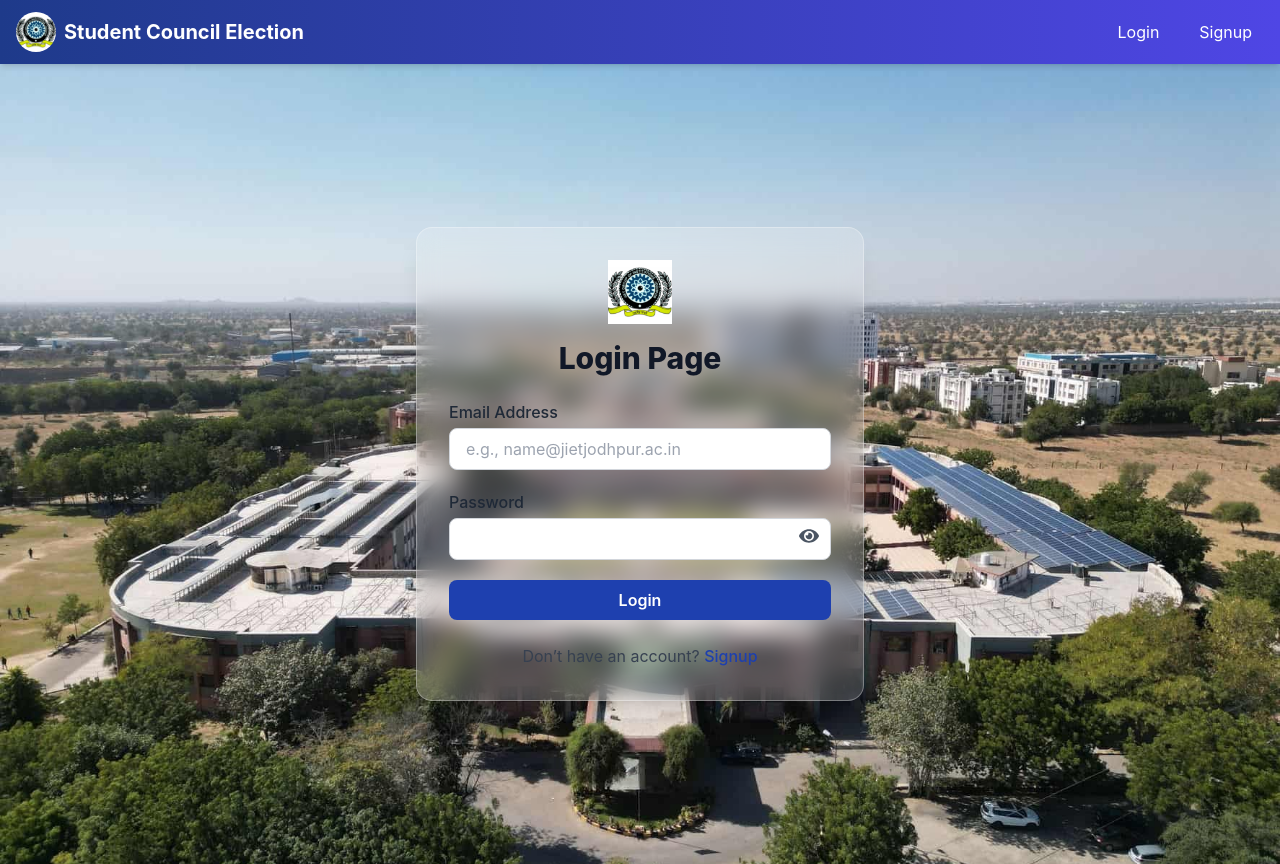
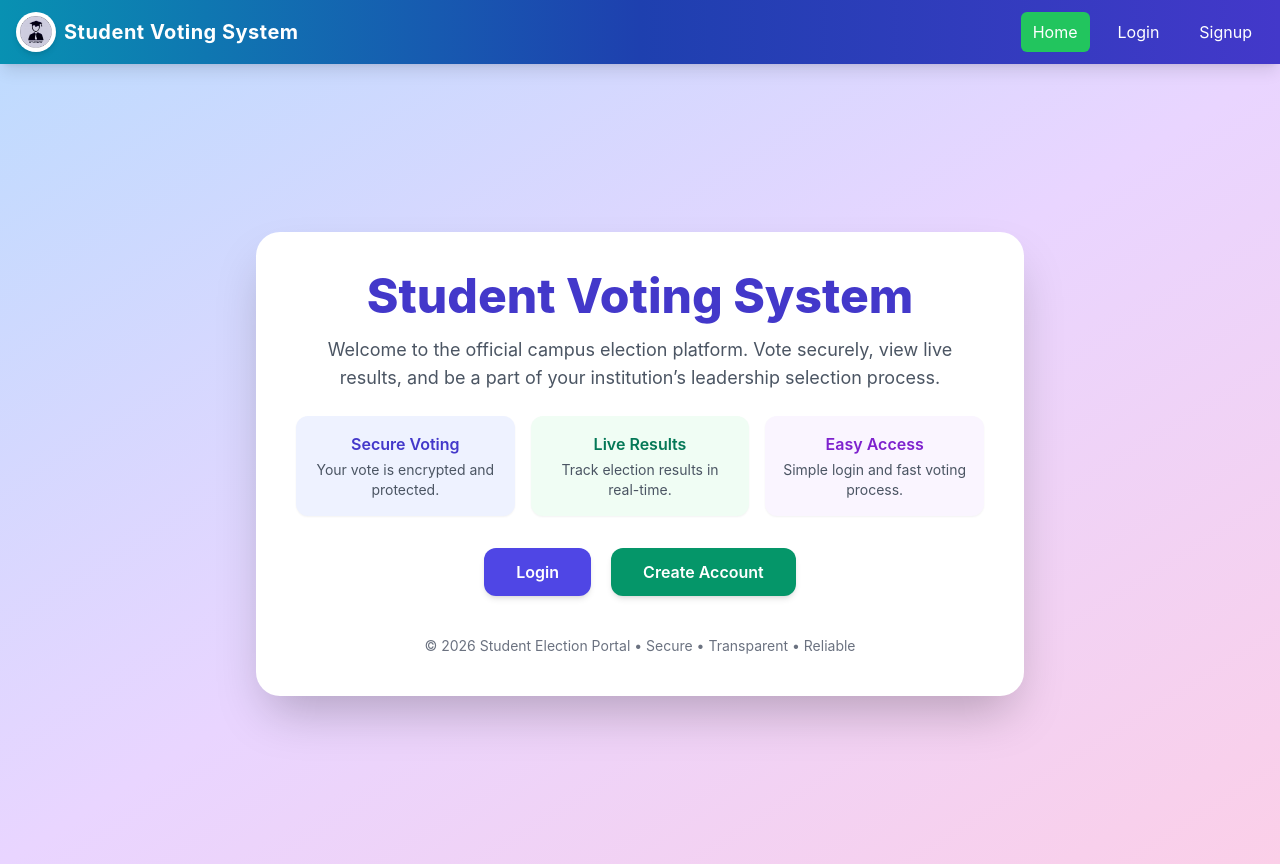
Before and after one commit to nikhilranjan01/election, a React (Vite) app in the folder frontend/: page / in a window 1280 px wide. Built offline with nearby package versions, Linux system fonts and the light colour scheme.

Commit message:
New Update

```diff
--- a/frontend/src/App.jsx
+++ b/frontend/src/App.jsx
@@ -2,7 +2,8 @@ import { Routes, Route } from "react-router-dom";
 import Navbar from "./components/Navbar";
 import Login from "./components/Login";
 import Signup from "./components/Signup";
-import Dashboard from "./components/Dashboard";
+import Greeting from "./components/Greeting";
+import StudentDashboard from "./components/StudentDashboard";
 import AdminDashboard from "./components/AdminDashboard";
 import ProtectedRoute from "./components/ProtectedRoute";
 import { useAuth } from "./context/AuthContext";
@@ -15,6 +16,7 @@ function App() {
     <>
       <Navbar />
       <Routes>
+        <Route path="/" element={<Greeting />} />
         <Route path="/" element={<Login />} />
         <Route path="/login" element={<Login />} />
         <Route path="/signup" element={<Signup />} />
@@ -23,7 +25,7 @@ function App() {
           path="/dashboard"
           element={
             <ProtectedRoute role="student">
-              <Dashboard />
+              <StudentDashboard />
             </ProtectedRoute>
           }
         />
--- a/frontend/src/components/AdminDashboard.jsx
+++ b/frontend/src/components/AdminDashboard.jsx
@@ -81,7 +81,6 @@ const AdminDashboard = () => {
   };
 
   // ================= DELETE RESULT (FRONTEND ONLY) =================
-  // NOTE: Backend API nahi hai to sirf UI se remove hoga
   const deleteResult = (indexToDelete) => {
     const updated = results.filter((_, i) => i !== indexToDelete);
     setResults(updated);
@@ -89,8 +88,8 @@ const AdminDashboard = () => {
 
   return (
     <div
-      className="min-h-screen bg-cover bg-center pt-24"
-      style={{ backgroundImage: "url('/images/background.jpeg')" }}
+      className="min-h-screen pt-24
+  bg-gradient-to-br from-blue-100 via-indigo-200 to-purple-200"
     >
       <div className="backdrop-blur-md bg-white bg-opacity-70 max-w-5xl mx-auto p-6 rounded-2xl shadow-xl">
 
--- a/frontend/src/components/AdminNomineeForm.jsx
+++ b/frontend/src/components/AdminNomineeForm.jsx
@@ -40,7 +40,8 @@ function AdminNomineeForm({ setNominees }) {
   };
 
   return (
-    <div className="bg-white/80 backdrop-blur-sm p-6 rounded-xl shadow-lg border border-gray-200 mb-10">
+    <div className="bg-white p-6 rounded-xl shadow-xl border border-gray-200 mb-10">
+
       <h3 className="text-2xl font-semibold text-gray-800 mb-6">
         Add New Nominee
       </h3>
--- a/frontend/src/components/Greeting.jsx
+++ b/frontend/src/components/Greeting.jsx
@@ -1,48 +1,84 @@
-import React from "react";
+// import React from "react";
 import { useNavigate } from "react-router-dom";
 
 function Greeting() {
   const navigate = useNavigate();
 
   return (
-    <div
-      className="min-h-screen bg-gray-100 bg-cover bg-center"
-      style={{
-        backgroundImage: `url('/images/background.jpeg')`, // corrected path
-        backgroundAttachment: "fixed",
-      }}
-    >
-      {/* Blur Overlay */}
-      <div className="min-h-screen backdrop-blur-sm bg-white/30 flex items-center justify-center px-4">
+    <div className="min-h-screen flex items-center justify-center px-4
+    bg-gradient-to-br from-blue-200 via-purple-200 to-pink-200">
 
-        {/* Main Card */}
-        <div className="text-center p-8 bg-white/80 rounded-xl shadow-xl backdrop-blur-md max-w-lg w-full">
+      {/* MAIN CONTAINER */}
+      <div className="bg-white rounded-3xl shadow-2xl p-10 max-w-3xl w-full text-center">
 
-          <h1 className="text-4xl font-bold text-indigo-700 mb-6">
-            Welcome to JIET Student Council Election
+        {/* TITLE */}
+        <h1 className="text-5xl font-extrabold text-indigo-700 mb-4">
+          Student Voting System
         </h1>
 
-          <p className="text-lg text-gray-700 mb-8">
-            Please choose an option to get started.
+        {/* SUBTITLE */}
+        <p className="text-gray-600 text-lg mb-6">
+          Welcome to the official campus election platform.
+          Vote securely, view live results, and be a part of your
+          institution’s leadership selection process.
         </p>
 
-          <div className="flex justify-center space-x-4">
+        {/* FEATURE BOXES */}
+        <div className="grid grid-cols-1 sm:grid-cols-3 gap-4 mb-8">
+
+          <div className="bg-indigo-50 p-4 rounded-xl shadow-sm">
+            <h3 className="font-semibold text-indigo-700 mb-1">
+              Secure Voting
+            </h3>
+            <p className="text-sm text-gray-600">
+              Your vote is encrypted and protected.
+            </p>
+          </div>
+
+          <div className="bg-green-50 p-4 rounded-xl shadow-sm">
+            <h3 className="font-semibold text-green-700 mb-1">
+              Live Results
+            </h3>
+            <p className="text-sm text-gray-600">
+              Track election results in real-time.
+            </p>
+          </div>
+
+          <div className="bg-purple-50 p-4 rounded-xl shadow-sm">
+            <h3 className="font-semibold text-purple-700 mb-1">
+              Easy Access
+            </h3>
+            <p className="text-sm text-gray-600">
+              Simple login and fast voting process.
+            </p>
+          </div>
+
+        </div>
+
+        {/* BUTTONS */}
+        <div className="flex flex-col sm:flex-row gap-5 justify-center">
+
           <button
             onClick={() => navigate("/login")}
-              className="bg-indigo-600 text-white px-6 py-3 rounded-lg hover:bg-indigo-700 transition shadow-md"
+            className="px-8 py-3 rounded-xl bg-indigo-600 text-white font-semibold hover:bg-indigo-700 transition shadow-md"
           >
             Login
           </button>
 
           <button
             onClick={() => navigate("/signup")}
-              className="bg-green-600 text-white px-6 py-3 rounded-lg hover:bg-green-700 transition shadow-md"
+            className="px-8 py-3 rounded-xl bg-green-600 text-white font-semibold hover:bg-green-700 transition shadow-md"
           >
-              Sign Up
+            Create Account
           </button>
+
         </div>
 
-        </div>
+        {/* FOOTER TEXT */}
+        <p className="mt-10 text-sm text-gray-500">
+          © 2026 Student Election Portal • Secure • Transparent • Reliable
+        </p>
+
       </div>
     </div>
   );
--- a/frontend/src/components/Login.jsx
+++ b/frontend/src/components/Login.jsx
@@ -38,13 +38,15 @@ const Login = () => {
 
 return (
   <div
-      className="min-h-screen flex items-center justify-center bg-cover bg-center px-4"
-      style={{ backgroundImage: "url('/images/background.jpeg')" }}
+    className="min-h-screen flex items-center justify-center px-4
+    bg-gradient-to-br from-indigo-600 via-purple-600 to-pink-500"
   >
-      <div className="bg-white/20 backdrop-blur-md p-8 rounded-2xl shadow-xl w-full max-w-md border border-white/30">
+    {/* CARD */}
+    <div className="bg-white p-8 rounded-2xl shadow-2xl w-full max-w-md">
+
       {/* Logo */}
       <div className="flex justify-center mb-4">
-          <img src="/images/jiet-logo.png" alt="Logo" className="h-16 w-16" />
+        <img src="/vite.jpg" alt="Logo" className="h-16 w-16" />
       </div>
 
       <h2 className="text-3xl font-extrabold text-center text-gray-900 mb-6">
--- a/frontend/src/components/Navbar.jsx
+++ b/frontend/src/components/Navbar.jsx
@@ -1,10 +1,162 @@
+// import React, { useState } from "react";
+// import { Link, useNavigate, useLocation } from "react-router-dom";
+// import { useAuth } from "../context/AuthContext";
+
+// function Navbar() {
+//   const [isOpen, setIsOpen] = useState(false);
+//   const navigate = useNavigate();
+//   const location = useLocation(); // current path
+
+//   const { token, role, logout } = useAuth();
+
+//   // safe login check
+//   const isLoggedIn =
+//     token && token !== "null" && token !== "undefined";
+
+//   const handleLogout = () => {
+//     logout();
+//     navigate("/login");
+//   };
+
+//   const isAdmin = role === "admin";
+
+//   // active page checks
+//   const isLoginPage = location.pathname === "/login";
+//   const isSignupPage = location.pathname === "/signup";
+
+//   return (
+//     <nav className="bg-gradient-to-r from-cyan-600 via-blue-600 to-indigo-700 text-white shadow-lg sticky top-0 z-50">
+//       <div className="max-w-7xl mx-auto px-4">
+//         <div className="flex justify-between h-16 items-center">
+
+//           {/* LOGO + TITLE */}
+//           <div className="flex items-center">
+//             <img
+//               src="/vite.jpg"
+//               alt="Logo"
+//               className="h-10 w-10 mr-2 rounded-full shadow-md"
+//             />
+//             <h1 className="text-lg md:text-xl font-bold tracking-wide">
+//               Student Voting System
+//             </h1>
+//           </div>
+
+//           {/* DESKTOP MENU */}
+//           <div className="hidden md:flex items-center space-x-4">
+
+//             {isLoggedIn && (
+//               <Link
+//                 to={isAdmin ? "/admin-dashboard" : "/dashboard"}
+//                 className="hover:bg-white/20 px-3 py-2 rounded-md transition"
+//               >
+//                 {isAdmin ? "Admin Dashboard" : "Student Dashboard"}
+//               </Link>
+//             )}
+
+//             {isLoggedIn ? (
+//               <button
+//                 onClick={handleLogout}
+//                 className="bg-red-500 hover:bg-red-600 px-3 py-2 rounded-md transition"
+//               >
+//                 Logout
+//               </button>
+//             ) : (
+//               <>
+//                 {/* LOGIN */}
+//                 <Link
+//                   to="/login"
+//                   className={`px-3 py-2 rounded-md transition
+//                     ${
+//                       isLoginPage
+//                         ? "bg-green-500"
+//                         : "hover:bg-white/20"
+//                     }`}
+//                 >
+//                   Login
+//                 </Link>
+
+//                 {/* SIGNUP */}
+//                 <Link
+//                   to="/signup"
+//                   className={`px-3 py-2 rounded-md transition
+//                     ${
+//                       isSignupPage
+//                         ? "bg-green-500"
+//                         : "hover:bg-white/20"
+//                     }`}
+//                 >
+//                   Signup
+//                 </Link>
+//               </>
+//             )}
+//           </div>
+
+//           {/* MOBILE BUTTON */}
+//           <div className="md:hidden">
+//             <button onClick={() => setIsOpen(!isOpen)} className="text-2xl">
+//               ☰
+//             </button>
+//           </div>
+//         </div>
+//       </div>
+
+//       {/* MOBILE DROPDOWN */}
+//       {isOpen && (
+//         <div className="md:hidden bg-gradient-to-b from-blue-700 to-indigo-800 px-3 py-2 space-y-2">
+
+//           {isLoggedIn && (
+//             <Link
+//               to={isAdmin ? "/admin-dashboard" : "/dashboard"}
+//               className="block hover:bg-white/20 px-3 py-2 rounded-md"
+//             >
+//               {isAdmin ? "Admin Dashboard" : "Student Dashboard"}
+//             </Link>
+//           )}
+
+//           {isLoggedIn ? (
+//             <button
+//               onClick={handleLogout}
+//               className="w-full text-left bg-red-500 px-3 py-2 rounded-md"
+//             >
+//               Logout
+//             </button>
+//           ) : (
+//             <>
+//               <Link
+//                 to="/login"
+//                 className={`block px-3 py-2 rounded-md
+//                   ${isLoginPage ? "bg-green-500" : "hover:bg-white/20"}`}
+//               >
+//                 Login
+//               </Link>
+
+//               <Link
+//                 to="/signup"
+//                 className={`block px-3 py-2 rounded-md
+//                   ${isSignupPage ? "bg-green-500" : "hover:bg-white/20"}`}
+//               >
+//                 Signup
+//               </Link>
+//             </>
+//           )}
+//         </div>
+//       )}
+//     </nav>
+//   );
+// }
+
+// export default Navbar;
+
+
+
 import React, { useState } from "react";
-import { Link, useNavigate } from "react-router-dom";
+import { Link, useNavigate, useLocation } from "react-router-dom";
 import { useAuth } from "../context/AuthContext";
 
 function Navbar() {
-  const [isOpen, setIsOpen] = useState(false); // mobile toggle
+  const [isOpen, setIsOpen] = useState(false);
   const navigate = useNavigate();
+  const location = useLocation(); // current path
 
   const { token, role, logout } = useAuth();
 
@@ -19,55 +171,75 @@ function Navbar() {
 
   const isAdmin = role === "admin";
 
+  // active page checks
+  const isHomePage = location.pathname === "/";
+  const isLoginPage = location.pathname === "/login";
+  const isSignupPage = location.pathname === "/signup";
+
   return (
-    <nav className="bg-gradient-to-r from-blue-700 to-indigo-600 text-white shadow-md sticky top-0 z-50">
+    <nav className="bg-gradient-to-r from-cyan-600 via-blue-600 to-indigo-700 text-white shadow-lg sticky top-0 z-50">
       <div className="max-w-7xl mx-auto px-4">
         <div className="flex justify-between h-16 items-center">
 
           {/* LOGO + TITLE */}
-          <div className="flex items-center">
+          <div
+            className="flex items-center cursor-pointer"
+            onClick={() => navigate("/")}
+          >
             <img
-              src="/images/jiet-logo.png"
+              src="/vite.jpg"
               alt="Logo"
-              className="h-10 w-10 mr-2 rounded-full"
+              className="h-10 w-10 mr-2 rounded-full shadow-md"
             />
-            <h1 className="text-lg md:text-xl font-bold">
-              Student Council Election
+            <h1 className="text-lg md:text-xl font-bold tracking-wide">
+              Student Voting System
             </h1>
           </div>
 
           {/* DESKTOP MENU */}
           <div className="hidden md:flex items-center space-x-4">
 
-            {/* Dashboard only if login */}
+            {/* HOME */}
+            <Link
+              to="/"
+              className={`px-3 py-2 rounded-md transition
+                ${isHomePage ? "bg-green-500" : "hover:bg-white/20"}`}
+            >
+              Home
+            </Link>
+
             {isLoggedIn && (
               <Link
                 to={isAdmin ? "/admin-dashboard" : "/dashboard"}
-                className="hover:bg-indigo-700 px-3 py-2 rounded-md"
+                className="hover:bg-white/20 px-3 py-2 rounded-md transition"
               >
                 {isAdmin ? "Admin Dashboard" : "Student Dashboard"}
               </Link>
             )}
 
-            {/* Login / Logout */}
             {isLoggedIn ? (
               <button
                 onClick={handleLogout}
-                className="bg-red-500 hover:bg-red-600 px-3 py-2 rounded-md"
+                className="bg-red-500 hover:bg-red-600 px-3 py-2 rounded-md transition"
               >
                 Logout
               </button>
             ) : (
               <>
+                {/* LOGIN */}
                 <Link
                   to="/login"
-                  className="hover:bg-indigo-700 px-3 py-2 rounded-md"
+                  className={`px-3 py-2 rounded-md transition
+                    ${isLoginPage ? "bg-green-500" : "hover:bg-white/20"}`}
                 >
                   Login
                 </Link>
+
+                {/* SIGNUP */}
                 <Link
                   to="/signup"
-                  className="hover:bg-green-700 px-3 py-2 rounded-md"
+                  className={`px-3 py-2 rounded-md transition
+                    ${isSignupPage ? "bg-green-500" : "hover:bg-white/20"}`}
                 >
                   Signup
                 </Link>
@@ -77,7 +249,7 @@ function Navbar() {
 
           {/* MOBILE BUTTON */}
           <div className="md:hidden">
-            <button onClick={() => setIsOpen(!isOpen)}>
+            <button onClick={() => setIsOpen(!isOpen)} className="text-2xl">
               ☰
             </button>
           </div>
@@ -86,12 +258,21 @@ function Navbar() {
 
       {/* MOBILE DROPDOWN */}
       {isOpen && (
-        <div className="md:hidden bg-indigo-700 px-3 py-2 space-y-2">
+        <div className="md:hidden bg-gradient-to-b from-blue-700 to-indigo-800 px-3 py-2 space-y-2">
+
+          {/* HOME */}
+          <Link
+            to="/"
+            className={`block px-3 py-2 rounded-md
+              ${isHomePage ? "bg-green-500" : "hover:bg-white/20"}`}
+          >
+            Home
+          </Link>
 
           {isLoggedIn && (
             <Link
               to={isAdmin ? "/admin-dashboard" : "/dashboard"}
-              className="block hover:bg-indigo-600 px-3 py-2 rounded-md"
+              className="block hover:bg-white/20 px-3 py-2 rounded-md"
             >
               {isAdmin ? "Admin Dashboard" : "Student Dashboard"}
             </Link>
@@ -108,19 +289,21 @@ function Navbar() {
             <>
               <Link
                 to="/login"
-                className="block hover:bg-indigo-600 px-3 py-2 rounded-md"
+                className={`block px-3 py-2 rounded-md
+                  ${isLoginPage ? "bg-green-500" : "hover:bg-white/20"}`}
               >
                 Login
               </Link>
+
               <Link
                 to="/signup"
-                className="block hover:bg-green-600 px-3 py-2 rounded-md"
+                className={`block px-3 py-2 rounded-md
+                  ${isSignupPage ? "bg-green-500" : "hover:bg-white/20"}`}
               >
                 Signup
               </Link>
             </>
           )}
-
         </div>
       )}
     </nav>
--- a/frontend/src/components/Signup.jsx
+++ b/frontend/src/components/Signup.jsx
@@ -46,13 +46,15 @@ const Signup = () => {
 
   return (
   <div
-      className="min-h-screen flex items-center justify-center bg-cover bg-center px-4"
-      style={{ backgroundImage: "url('/images/background.jpeg')" }}
+    className="min-h-screen flex items-center justify-center px-4
+    bg-gradient-to-br from-emerald-500 via-teal-500 to-cyan-500"
   >
-      <div className="bg-white/20 backdrop-blur-md p-8 rounded-2xl shadow-xl w-full max-w-md border border-white/30">
+    {/* CARD */}
+    <div className="bg-white p-8 rounded-2xl shadow-2xl w-full max-w-md">
+
       {/* Logo */}
       <div className="flex justify-center mb-4">
-          <img src="/images/jiet-logo.png" alt="Logo" className="h-16 w-16" />
+        <img src="/vite.jpg" alt="Logo" className="h-16 w-16" />
       </div>
 
       <h2 className="text-3xl font-extrabold text-center text-gray-900 mb-6">
@@ -75,7 +77,7 @@ const Signup = () => {
             type="email"
             value={email}
             onChange={(e) => setEmail(e.target.value)}
-              className="w-full px-4 py-2 rounded-lg border border-gray-300 focus:ring-2 focus:ring-blue-500 focus:outline-none"
+            className="w-full px-4 py-2 rounded-lg border border-gray-300 focus:ring-2 focus:ring-green-500 focus:outline-none"
             placeholder="student@jietjodhpur.ac.in"
             required
           />
@@ -90,7 +92,7 @@ const Signup = () => {
             type={showPassword ? "text" : "password"}
             value={password}
             onChange={(e) => setPassword(e.target.value)}
-              className="w-full px-4 py-2 rounded-lg border border-gray-300 focus:ring-2 focus:ring-blue-500 focus:outline-none"
+            className="w-full px-4 py-2 rounded-lg border border-gray-300 focus:ring-2 focus:ring-green-500 focus:outline-none"
             required
           />
           <button
```
Also changed, not shown: frontend/src/components/StudentDashboard.jsx (renamed from frontend/src/components/Dashboard.jsx, +5 -5 lines). Lines whose indentation alone changed are shown as unchanged.
